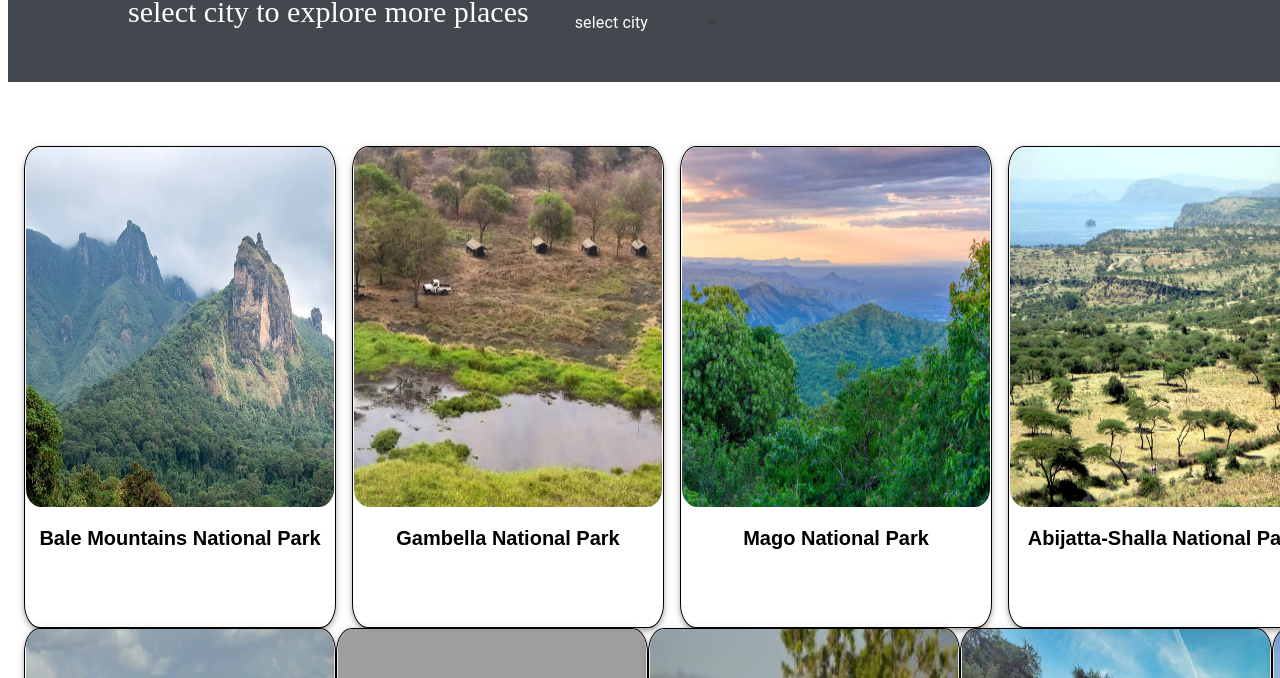
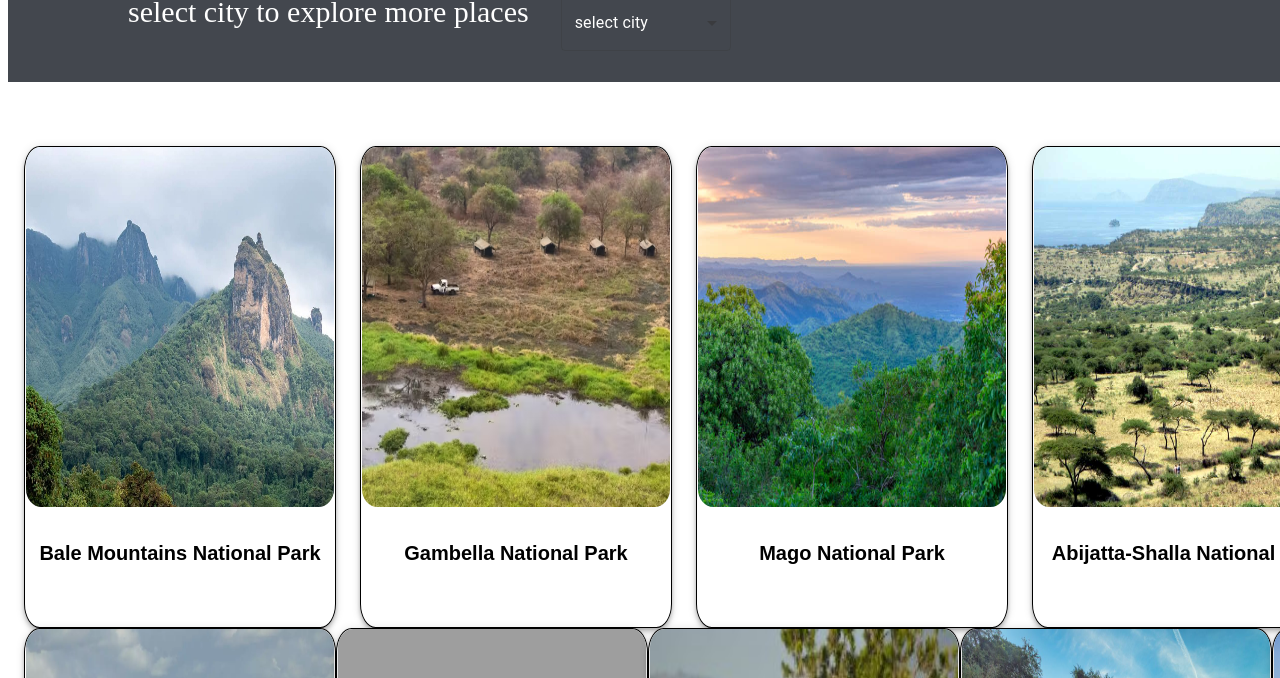
Before and after one commit to Jerusalemgirma/MSS-Tour-and-tourism-website, a React (Create React App) app in the folder mss-tour-and-tourism-website/: page / in a window 1280 px wide. Shown: the part 11091-11769 px from the top of the page. Built offline with nearby package versions, Linux system fonts and the light colour scheme; grey boxes are pictures that could not be loaded.

Commit message:
correct padding

```diff
--- a/mss-tour-and-tourism-website/src/components/partEleven/partEleven.js
+++ b/mss-tour-and-tourism-website/src/components/partEleven/partEleven.js
@@ -47,7 +47,7 @@ const PartEleven=()=>{
             },
         }}>
             <img src={props.imagee} style={{ width:308,height:360 , border:1,borderRadius:'5%',}}/>
-            <h2>{props.title} </h2>
+            <h2 style={{ paddingTop:15 }}> {props.title} </h2>
             {/* <p> {props.explanation}</p> */}
         </Box>
         </ButtonBase>
@@ -60,7 +60,7 @@ const PartEleven=()=>{
          {
             (count===1) &&<Stack direction='column'>
 
-                <Stack direction='row' spacing={2}>
+                <Stack direction='row' spacing={3}>
                      < Cardd imagee={img1}
                                 title='Bale Mountains National Park'
                     />
```
